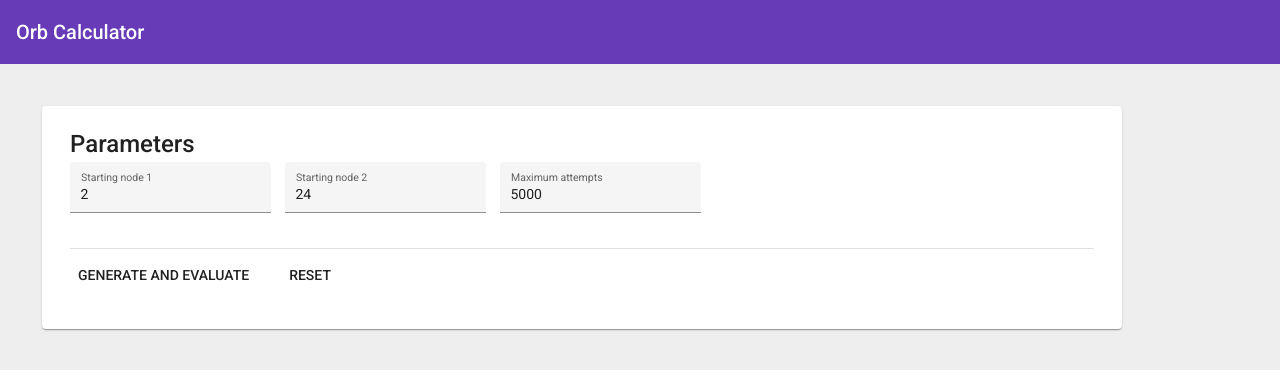
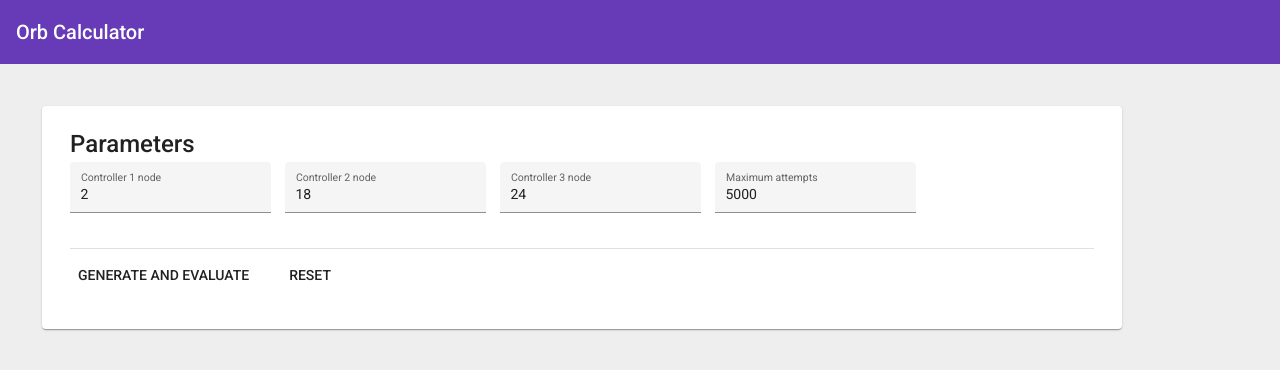
Before and after one commit to joevanwanzeele/orb-configurator, an Angular app: page / in a window 1280 px wide. Shown: the top 370 px of the page. Built offline with nearby package versions, Linux system fonts and the light colour scheme.

Commit message:
added 3rd controller

```diff
--- a/src/app/app.component.html
+++ b/src/app/app.component.html
@@ -73,12 +73,16 @@
       <mat-card-content>
         <form>
           <mat-form-field appearance="fill">
-            <mat-label>Starting node 1</mat-label>
+            <mat-label>Controller 1 node</mat-label>
             <input matInput type="number" [(ngModel)]="startingNode1" name="startingNode1">
           </mat-form-field>
           <mat-form-field appearance="fill">
-            <mat-label>Starting node 2</mat-label>
+            <mat-label>Controller 2 node</mat-label>
             <input matInput type="number" [(ngModel)]="startingNode2" name="startingNode2">
+          </mat-form-field>
+          <mat-form-field appearance="fill">
+            <mat-label>Controller 3 node</mat-label>
+            <input matInput type="number" [(ngModel)]="startingNode3" name="startingNode3">
           </mat-form-field>
           <mat-form-field appearance="fill">
             <mat-label>Maximum attempts</mat-label>
--- a/src/app/app.component.ts
+++ b/src/app/app.component.ts
@@ -10,7 +10,8 @@ import { Orb } from '../app/models/orb.model';
 export class AppComponent implements OnInit {
   orb = new Orb();
   startingNode1 = 2;
-  startingNode2 = 24;
+  startingNode2 = 18;
+  startingNode3 = 24;
   randomStartNode = false;
   maxAttempts = 5000;
   attempts = 0;
@@ -81,6 +82,6 @@ export class AppComponent implements OnInit {
     this.generating = true;
 
     setTimeout(() =>
-      this.orb.findSolution([this.startingNode1, this.startingNode2], this.maxAttempts), 100);
+      this.orb.findSolution([this.startingNode1, this.startingNode2, this.startingNode3], this.maxAttempts), 100);
   }
 }
```
